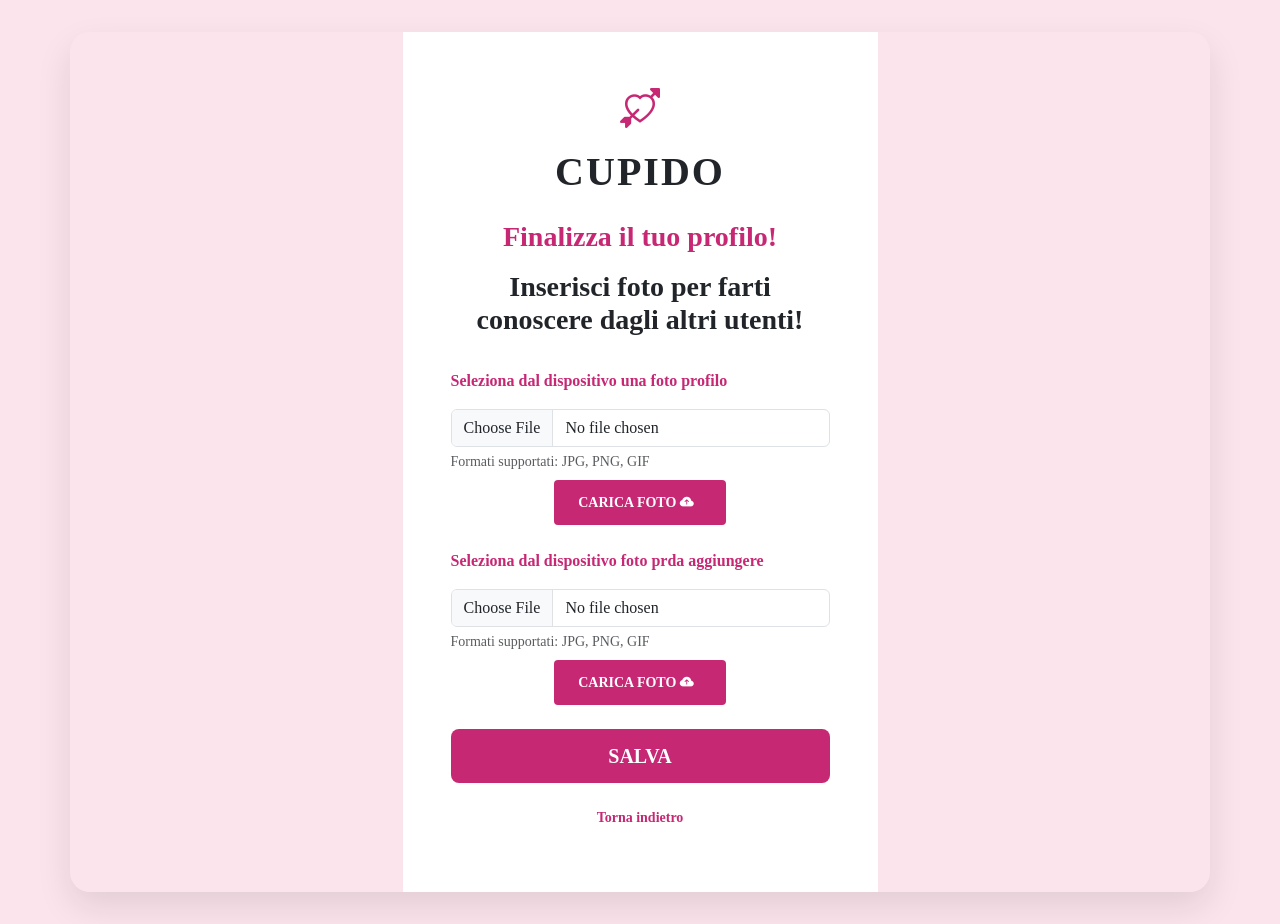
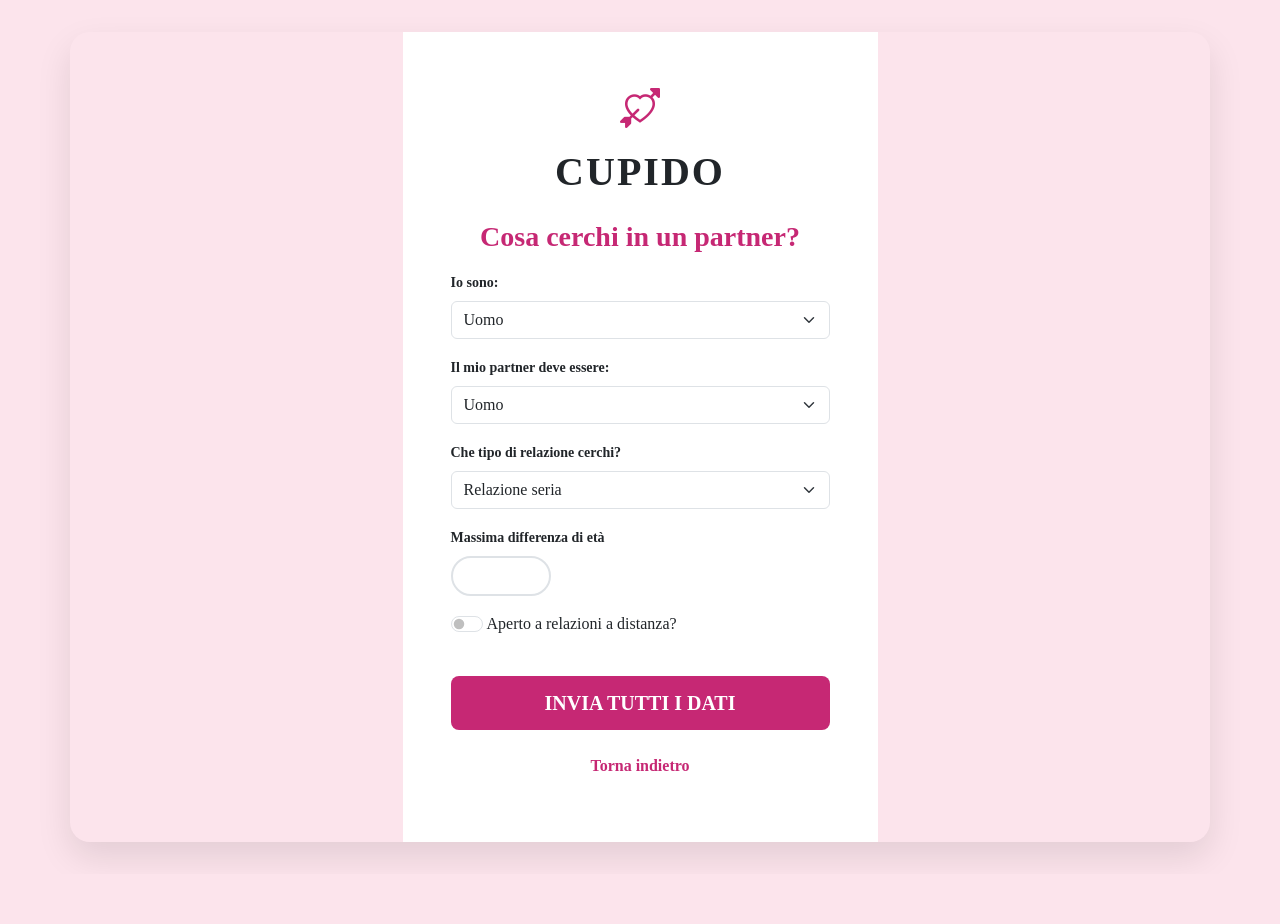
Before and after one commit to savoiaalice/progettoCupido, a PHP site: page /reg2.php in a window 1280 px wide. After the commit the page ends 857 px from the top, so only its background shows below. Run offline with PHP 8.4, Linux system fonts and the light colour scheme; a stand-in replaces the project's code that opens the database connection.

Commit message:
Add files via upload

```diff
--- /dev/null
+++ b/connessioneDB.php
@@ -0,0 +1,21 @@
+<!-- http://localhost/phpmyadmin/index.php?route=/database/structure&db=cupido-->
+    <?php
+        $host = "localhost";
+        $port = "3306";
+        $db = "cupido";
+        $user = "root";   /*user di xampp è root e non ha una password*/
+        $pass = "";
+        $dsn = "mysql:host=$host;port=$port;dbname=$db;charset=utf8mb4";/*aggiungo il charset per permettere uso di accenti ed emoji*/
+
+        try {
+            $pdo = new PDO($dsn, $user, $pass, [
+                PDO::ATTR_ERRMODE => PDO::ERRMODE_EXCEPTION,
+                PDO::ATTR_DEFAULT_FETCH_MODE => PDO::FETCH_ASSOC,
+            ]);
+        } catch (PDOException $e) {
+            /* questo PDO manda messaggio se non avviene connessione alla base di dati
+            quindi blocca tutto, se la pagina viene caricata, la connessione è andata a buon fine */
+            die("Connessione fallita: " . $e->getMessage());
+        }
+
+    ?>
--- a/home.php
+++ b/home.php
@@ -1,5 +1,5 @@
 <?php
-    require 'connessioneDB.php';
+    require __DIR__ . "/connessioneDB.php";
     session_start();
 
     ?>
--- a/index.php
+++ b/index.php
@@ -1,5 +1,5 @@
 <?php
-require 'connessioneDB.php';
+require __DIR__ . "/connessioneDB.php";
 session_start();
 
 ?>
@@ -125,7 +125,7 @@ session_start();
                 <form id="login-form" method="POST" action="azioni_utente.php">
                     <input type="hidden" name="azione" value="accesso">
                     <div class="mb-3">
-                        <label for="id_utente" class="form-label small fw-bold">Username utente</label>
+                        <label for="id_utente" class="form-label small fw-bold">Username</label>
                         <input type="text" class="form-control" name="id_utente" required>
                     </div>
                     <div class="mb-3">
--- a/reg1.php
+++ b/reg1.php
@@ -260,10 +260,10 @@
                 </form>
 
                 <div class="mt-4 text-center">
-                    <button href="registrazione.php" class="text-decoration-none"
+                    <a href="registrazione.php" class="text-decoration-none"
                         style="color: var(--primary-color); font-weight: 600;">
                         Torna indietro
-                    </button>
+</a>
                     </p>
                 </div>
             </div>
--- a/reg2.php
+++ b/reg2.php
@@ -3,11 +3,11 @@
     session_start();
 ?>
 <!DOCTYPE html>
-<html lang="en">
+<html lang="it">
 <head>
     <meta charset="UTF-8">
     <meta name="viewport" content="width=device-width, initial-scale=1.0">
-    <title>Finalizza profilo</title>
+    <title>Cupido - Registrazione</title>
     <link href="https://cdn.jsdelivr.net/npm/bootstrap@5.3.2/dist/css/bootstrap.min.css" rel="stylesheet">
     <link rel="stylesheet" href="https://cdn.jsdelivr.net/npm/bootstrap-icons@1.11.1/font/bootstrap-icons.css">
 
@@ -31,14 +31,14 @@
             padding: 2rem 0; /* Spazio extra per scroll su schermi piccoli */
         }
 
-        /* .hero-section {
+        .hero-section {
             background: linear-gradient(rgba(198, 40, 116, 0.6), rgba(0, 0, 0, 0.6)),
                         url('https://images.unsplash.com/photo-1511988617509-a57c8a288659?q=80&w=1471&auto=format&fit=crop');
             background-size: cover;
             background-position: center;
             color: white;
             padding: 3rem;
-        } */
+        }
 
         .auth-section {
             background-color: #ffffff;
@@ -74,9 +74,29 @@
             border-color: var(--primary-color);
             box-shadow: 0 0 0 0.2rem rgba(198, 40, 116, 0.25);
         }
+
+        .form-select:focus {
+            border-color: var(--primary-color);
+            box-shadow: 0 0 0 0.2rem rgba(198, 40, 116, 0.25);
+        }
+        .form-check-input:checked {
+            background-color: var(--primary-color);
+            border-color: var(--primary-color);
+            box-shadow: 0 0 0 0.2rem rgba(198, 40, 116, 0.25);
+        }
+        .form-check-input{
+            cursor: pointer;
+        }
+
+        .form-check-input:focus {
+            border-color: var(--primary-color);
+            box-shadow: 0 0 0 0.2rem rgba(198, 40, 116, 0.25);
+        }
+
     </style>
 </head>
 <body>
+
 <div class="container main-wrapper">
     <div class="row content-box w-100 justify-content-center">
 
@@ -89,64 +109,99 @@
             </div>
 
             <div class="text-center">
-                    <h3 class="form-title">Finalizza il tuo profilo!</h3>
-                </div>
-<!-- FOTO PROFILO -->
-                <div class="text-center">
-                    <h3 class=" fw-bold">Inserisci foto per farti conoscere dagli altri utenti!</h3>
-                </div>
-                <br>
-
-                <form action="carica_foto.php" method="POST" enctype="multipart/form-data">
-                    <div class="mb-4">
-                        <label for="fotoProfilo" class="form-title">Seleziona dal dispositivo una foto profilo</label>
-                        <input type="file" class="form-control" id="fotoProfilo" name="foto" accept="image/*" required>
-                        <div class="form-text">Formati supportati: JPG, PNG, GIF</div>
-                        <div class="d-flex justify-content-center mt-2">
-                            <button type="submit" class="btn btn-primary-action text-white btn-sm px-4">
-                                CARICA FOTO
-    <!-- ALICE vedi se ti piace con o senza la nuvoletta carica vicino, a me non fa impazzire -->
-                                <i class="bi bi-cloud-arrow-up-fill me-2"></i>
-                            </button>
-                    </div>
+                <h3 class="form-title">Cosa cerchi in un partner?</h3>
             </div>
 
-                    <div>
-                        <label for="fotoCard" class="form-title">Seleziona dal dispositivo foto prda aggiungere</label>
-                        <input type="file" class="form-control" id="fotoCard" name="foto[]" accept="image/*" required>
-                        <div class="form-text">Formati supportati: JPG, PNG, GIF</div>
-                        <div class="d-flex justify-content-center mt-2">
-                            <button type="submit" class="btn btn-primary-action text-white btn-sm px-4">
-                                CARICA FOTO
-                                <i class="bi bi-cloud-arrow-up-fill me-2"></i>
-                            </button>
+
+            <form id="register-form" method="POST" action="azioni_utente.php">
+                <input type="hidden" name="azione" value="registrazione2">
+                <div class="mb-3">
+                    <label class="form-label small fw-bold">Io sono:</label>
+                    <select class="form-select" name="sesso" required>
+                        <option value="uomo">Uomo</option>
+                        <option value="donna">Donna</option>
+                    </select>
                 </div>
+
+                <div class="mb-3">
+                    <label class="form-label small fw-bold">Il mio partner deve essere:</label>
+                    <select class="form-select" name="sessoP" required>
+                        <option value="uomo">Uomo</option>
+                        <option value="donna">Donna</option>
+                    </select>
                 </div>
+
+                <div class="mb-3">
+                    <label class="form-label small fw-bold">Che tipo di relazione cerchi?</label>
+                    <select class="form-select" name="relazione" required>
+                        <option value="seria">Relazione seria</option>
+                        <option value="aperta">Relazione aperta</option>
+                        <option value="amicizia">Amicizia</option>
+                    </select>
+                </div>
+
+                <div class="mb-3">
+                    <label for="maxEta" class="form-label small fw-bold">Massima differenza di età</label>
+                    <input type="number" class="form-control rounded-pill border-2" name="maxEta" min="0" max="50" style="width: 100px;">
+                </div>
+
+
+                <div class="from-check form-switch mb-3">
+                    <input class="form-check-input" type="checkbox" role="switch" name="distanza">
+                    <label for="form-check-label small fw-bold" for="distanza">Aperto a relazioni a distanza?</label>
+                </div>
+
                 <br>
 
 
-
                 <div class="d-grid">
-                        <button type="submit" class="btn btn-primary-action text-white btn-lg">
-                            SALVA
+                    <button type="submit" href="reg4.php" class="btn btn-primary-action text-white btn-lg">
+                        INVIA TUTTI I DATI
                     </button>
                 </div>
             </form>
 
             <div class="mt-4 text-center">
-                    <p class="small">
-                        <a href="reg2.php" class="text-decoration-none"
-                            style="color: var(--primary-color); font-weight: 600;">
+                    <a href="reg1.php" class="text-decoration-none" style="color: var(--primary-color); font-weight: 600;">
                         Torna indietro
                     </a>
                 </p>
             </div>
-
+        </div>
 
     </div>
 </div>
-    </div>
-    <script src="https://cdn.jsdelivr.net/npm/bootstrap@5.3.2/dist/js/bootstrap.bundle.min.js"> </script>
 
+<script src="https://cdn.jsdelivr.net/npm/bootstrap@5.3.2/dist/js/bootstrap.bundle.min.js">
+<!-- servirà per il server -->
+    function rilevaPosizione(){
+        const status = document.getElementById('status-localizzazione');
+        const locationInput = document.getElementById('location');
+
+        if(!navigator.geolocation){
+            status.innerHTML = '<span class ="text-danger">Geolocalizzazione non disponibile.</span>';
+            return;
+        }
+
+        status.innerHTML = '<span class="text-muted">Rilevamento della posizione...</span>';
+
+        navigator.geolocation.getCurrentPosition((position) =>{
+            const lat = position.coords.latitude;
+            const lng = position.coords.longitude;
+
+            document.getElementById('latitudine').value = lat;
+            document.getElementById('longitudine').value = lng;
+
+            status.innerHTML = '<span class="text-success">Posizione rilevata con successo!</span>';
+            locationInput.value = "Coordinate rilevate";
+        },
+        ()=>{
+            status.innerHTML = '<span class="text-danger">Impossibile rilevare la posizione.</span>';
+        }
+        );
+    }
+
+<!-- br aggiunto per poter inciare il file  -->
+</script>
 </body>
 </html>
```
Also changed, not shown: azioni_utente.php (+30 -14 lines), profilo.php (+4 -4 lines), registrazione.php (+17 -9 lines). Lines whose indentation alone changed are shown as unchanged.
